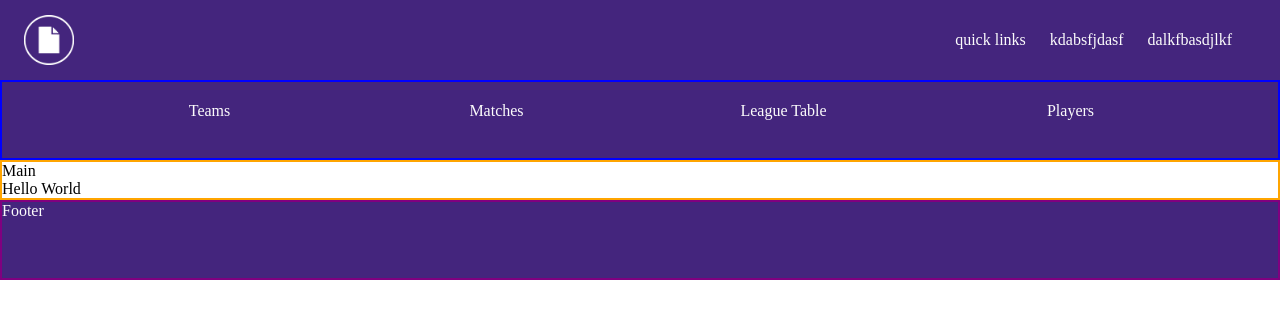
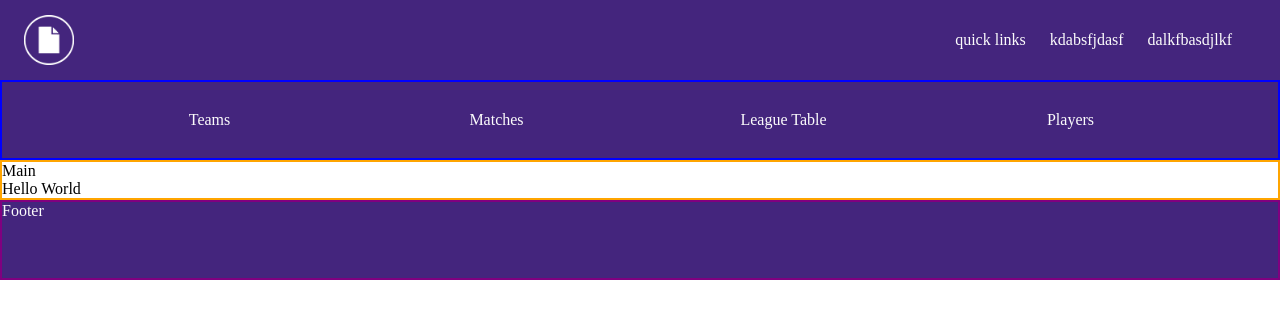
Before and after one commit to O-Marsters-1997/Flask_cricket_app, a Flask app: page / in a window 1280 px wide. Shown: the top 319 px of the page. Run offline with Flask 2, Linux system fonts and the light colour scheme.

Commit message:
refactor

```diff
--- a/static/style.css
+++ b/static/style.css
@@ -52,6 +52,10 @@ HEADER SECTION
 * {
     box-sizing: border-box;
     margin: 0;
+}
+
+:focus {
+    outline: none
 }
 
 /*//////////////////*/
@@ -135,7 +139,9 @@ HEADER SECTION
     text-transform: lowercase;
     padding-bottom: 0.175em;
 }
-.header-list-item a:hover, .header-list-item a:active {
+
+/*Focus link style for pressing tab and accessibility issues*/
+.header-list-item a:hover, .header-list-item a:focus, .content-nav-item a:focus {
     border-bottom: 2px solid var(--nav-text);
 }
 
@@ -166,7 +172,19 @@ HEADER SECTION
     height: 100%;
     width: 25%;
     text-align: center;
-    padding-top: 1.25em;
+    display: flex;
+    flex-direction: row;
+    justify-content: center;
+    align-items: center;
+    /* padding-top: 1.25em; */
+}
+
+.content-nav-item a {
+    display: block;
+    color: var(--nav-text);
+    text-decoration: none;
+    font-weight: 500;
+    /* height: 100%; */
 }
 
 .content-nav-item:hover {
@@ -174,14 +192,7 @@ HEADER SECTION
 }
 
 
-.content-nav-item a {
-    color: var(--nav-text);
-    text-decoration: none;
-    font-weight: 500;
-    height: 100%;
-    vertical-align: center;
 
-}
 
 
 /*Footer*/
```
Also changed, not shown: controllers/group2_team_controller.py (+9 -0 lines), controllers/group_1_team_controller.py (+9 -0 lines).
